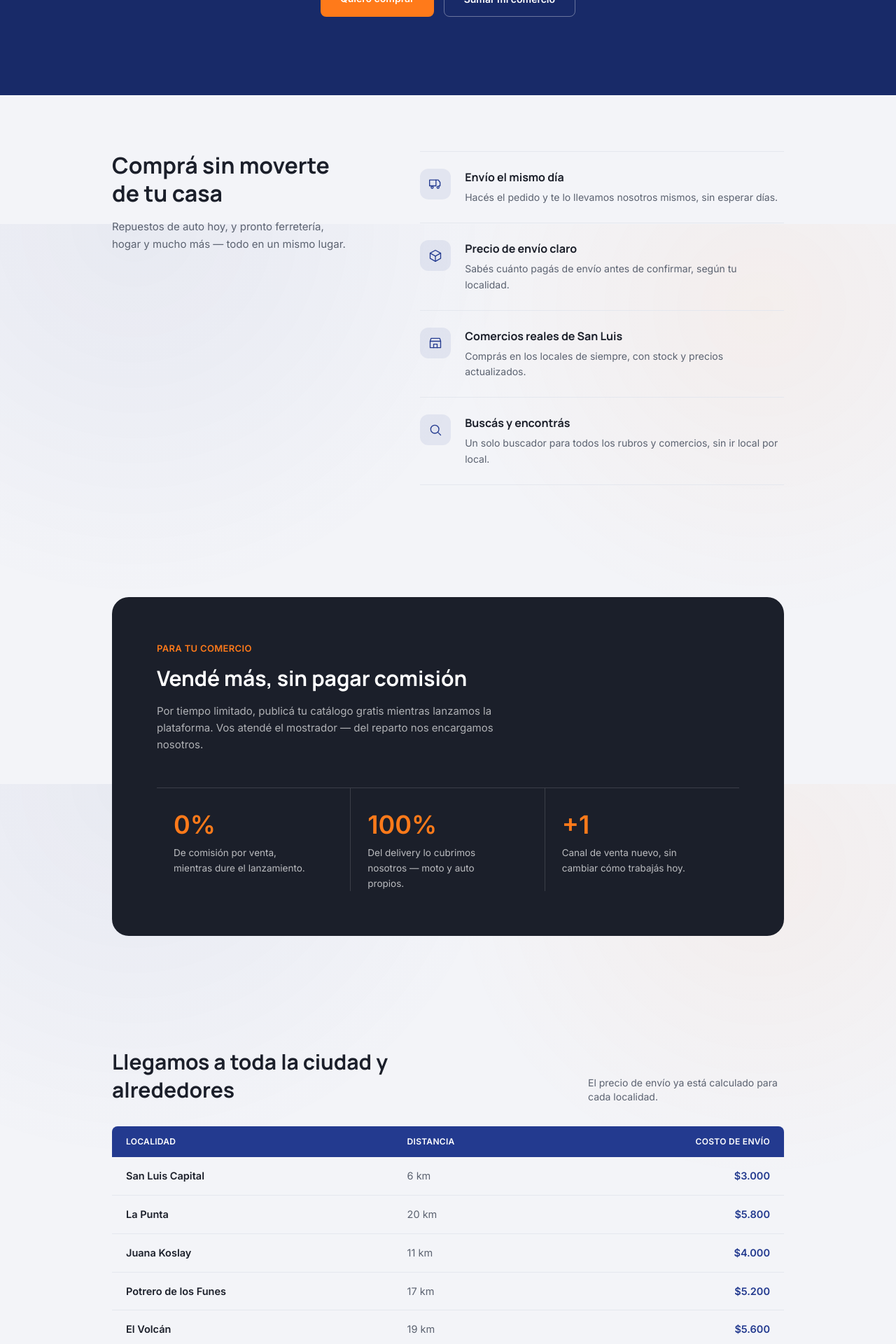
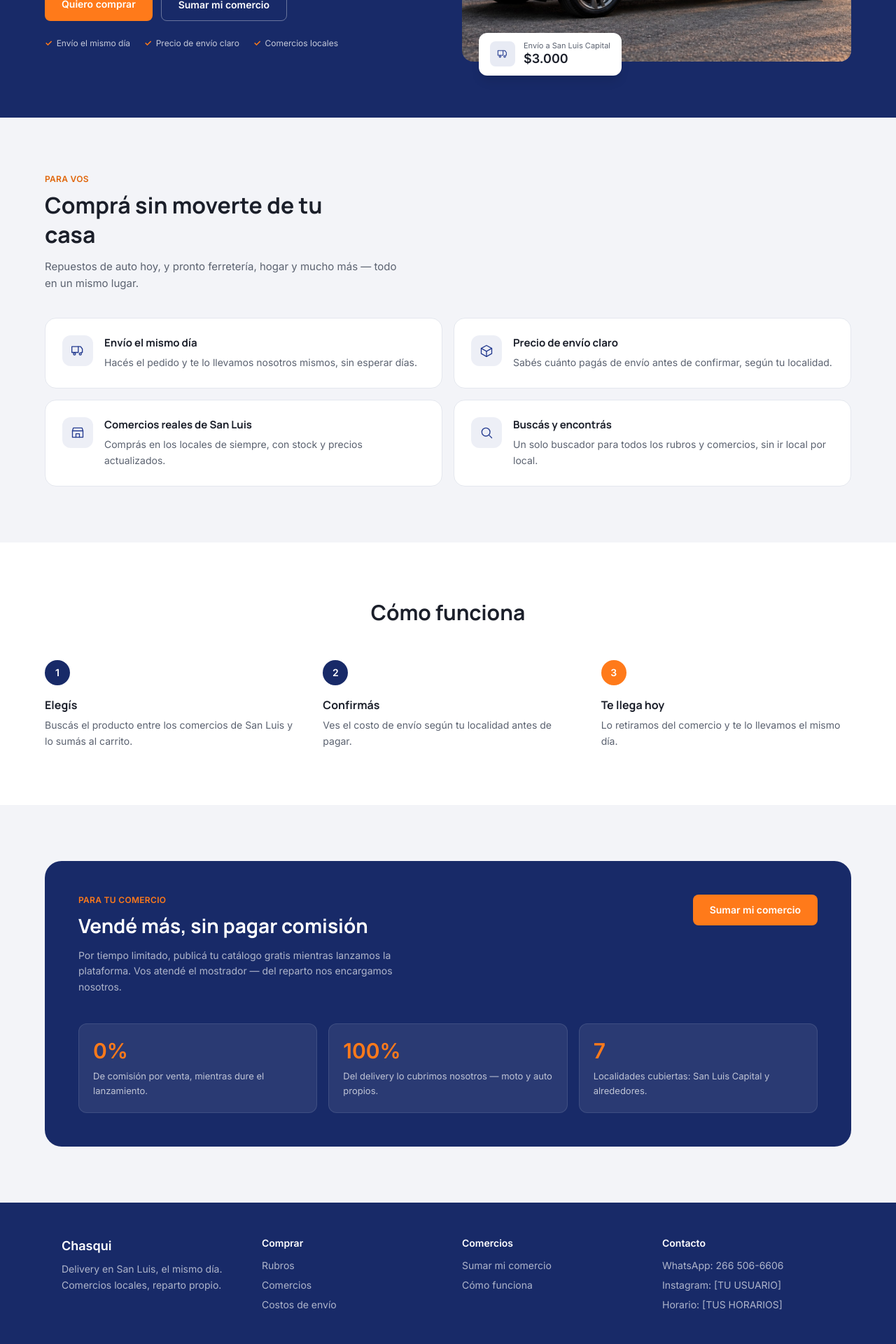
Before and after one commit to alejandroagustinperez-source/DeliverydeNegocios, a Next.js app: page / in a window 1280 px wide. Shown: the part 480-2400 px from the top of the page at 70% size. Built offline with nearby package versions, Linux system fonts and the light colour scheme; no server answers.

Commit message:
Rediseno de home con foto del vehiculo

```diff
--- a/app/layout.tsx
+++ b/app/layout.tsx
@@ -4,6 +4,7 @@ import "./globals.css";
 import { CartProvider } from "@/components/CartProvider";
 import { Header } from "@/components/Header";
 import { CartDrawer } from "@/components/CartDrawer";
+import { Footer } from "@/components/Footer";
 
 const manrope = Manrope({
   variable: "--font-manrope",
@@ -38,9 +39,7 @@ export default function RootLayout({ children }: { children: React.ReactNode })
         <CartProvider>
           <Header />
           {children}
-          <p className="max-w-6xl mx-auto px-6 pb-8 text-xs text-ink-soft text-center">
-            MVP de referencia — rubros, locales, catálogo, horarios y precios son datos de ejemplo.
-          </p>
+          <Footer />
           <CartDrawer />
         </CartProvider>
       </body>
--- a/app/page.tsx
+++ b/app/page.tsx
@@ -1,4 +1,5 @@
 import Link from "next/link";
+import Image from "next/image";
 import { Icon } from "@/components/icons";
 import { zonas, calcularCostoEnvio } from "@/lib/data";
 import { buildWaMeLink } from "@/lib/whatsappLink";
@@ -26,10 +27,28 @@ const beneficiosClientes = [
   },
 ];
 
+const pasos = [
+  {
+    n: 1,
+    titulo: "Elegís",
+    texto: "Buscás el producto entre los comercios de San Luis y lo sumás al carrito.",
+  },
+  {
+    n: 2,
+    titulo: "Confirmás",
+    texto: "Ves el costo de envío según tu localidad antes de pagar.",
+  },
+  {
+    n: 3,
+    titulo: "Te llega hoy",
+    texto: "Lo retiramos del comercio y te lo llevamos el mismo día.",
+  },
+];
+
 const stats = [
   { big: "0%", texto: "De comisión por venta, mientras dure el lanzamiento." },
   { big: "100%", texto: "Del delivery lo cubrimos nosotros — moto y auto propios." },
-  { big: "+1", texto: "Canal de venta nuevo, sin cambiar cómo trabajás hoy." },
+  { big: `${zonas.length}`, texto: "Localidades cubiertas: San Luis Capital y alrededores." },
 ];
 
 export default function HomePage() {
@@ -38,61 +57,101 @@ export default function HomePage() {
     ? buildWaMeLink(contacto, "Hola! Quiero sumar mi comercio a Chasqui.")
     : "#sumate";
 
+  const capital = zonas.find((z) => z.id === "san_luis_capital");
+  const precioCapital = capital ? calcularCostoEnvio(capital.kmReferencia) : null;
+
   return (
     <div>
       {/* Hero */}
-      <div className="bg-brand-blue-dark px-8 py-20 md:py-28">
-        <div className="max-w-3xl mx-auto text-center">
-          <h1 className="text-white font-extrabold text-3xl md:text-5xl leading-tight mb-6">
+      <div className="bg-brand-blue-dark px-6 py-14 md:py-20">
+        <div className="max-w-6xl mx-auto grid md:grid-cols-2 gap-10 items-center">
+          <div>
+            <span className="inline-flex items-center gap-2 bg-white/10 border border-white/25 text-white text-xs font-semibold px-3 py-1.5 rounded-full mb-5">
+              <span className="w-1.5 h-1.5 rounded-full bg-accent" />
+              Delivery propio en San Luis y alrededores
+            </span>
+            <h1 className="text-white font-extrabold text-4xl md:text-5xl leading-tight mb-5">
               Todo San Luis, entregado <span className="text-accent">el mismo día</span>
             </h1>
-          <p className="text-white/70 text-base md:text-lg leading-relaxed max-w-xl mx-auto mb-10">
+            <p className="text-white/70 text-base leading-relaxed mb-7 max-w-md">
               Conectamos a los comercios de la ciudad con la gente que los necesita. Comprás
               desde tu casa, o vendés sin pagar comisión — el reparto lo hacemos nosotros.
             </p>
-          <div className="flex gap-3.5 justify-center flex-wrap">
+            <div className="flex gap-3 flex-wrap mb-6">
               <Link
                 href="/tienda"
-              className="bg-accent hover:bg-accent-dark transition text-white font-bold px-7 py-3.5 rounded-lg text-sm"
+                className="bg-accent hover:bg-accent-dark transition text-white font-bold px-6 py-3 rounded-lg text-sm"
               >
                 Quiero comprar
               </Link>
               <a
                 href="#sumate"
-              className="border border-white/35 text-white font-bold px-7 py-3.5 rounded-lg text-sm"
+                className="border border-white/35 hover:bg-white/10 transition text-white font-bold px-6 py-3 rounded-lg text-sm"
               >
                 Sumar mi comercio
               </a>
             </div>
+            <div className="flex gap-5 flex-wrap text-xs text-white/75">
+              <span className="flex items-center gap-1.5">
+                <span className="text-accent font-bold">✓</span> Envío el mismo día
+              </span>
+              <span className="flex items-center gap-1.5">
+                <span className="text-accent font-bold">✓</span> Precio de envío claro
+              </span>
+              <span className="flex items-center gap-1.5">
+                <span className="text-accent font-bold">✓</span> Comercios locales
+              </span>
             </div>
           </div>
 
-      <main className="max-w-5xl mx-auto">
-        {/* Clientes */}
-        <section className="px-8 py-16 md:py-20">
-          <div className="grid md:grid-cols-[0.85fr_1.15fr] gap-10 md:gap-14">
+          <div className="relative">
+            <div className="relative rounded-2xl overflow-hidden aspect-[4/3]">
+              <Image
+                src="/hero-vehiculo.jpg"
+                alt="Vehículo de Chasqui San Luis"
+                fill
+                className="object-cover"
+                priority
+              />
+            </div>
+            {precioCapital !== null && (
+              <div className="absolute -bottom-5 left-6 bg-white rounded-xl shadow-lg px-4 py-3 flex items-center gap-3">
+                <span className="w-9 h-9 rounded-lg bg-brand-blue/10 flex items-center justify-center shrink-0">
+                  <Icon name="today" className="w-4 h-4 text-brand-blue" />
+                </span>
                 <div>
-              <h2 className="text-2xl md:text-[32px] leading-tight font-bold mb-4 max-w-[340px]">
+                  <p className="text-[11px] text-ink-soft leading-tight">
+                    Envío a San Luis Capital
+                  </p>
+                  <p className="font-extrabold text-ink text-lg leading-tight">
+                    ${precioCapital.toLocaleString("es-AR")}
+                  </p>
+                </div>
+              </div>
+            )}
+          </div>
+        </div>
+      </div>
+
+      {/* Para vos */}
+      <section className="bg-bg px-6 py-16 md:py-20">
+        <div className="max-w-6xl mx-auto">
+          <p className="text-accent-dark font-bold text-xs uppercase tracking-wide mb-2">Para vos</p>
+          <h2 className="text-2xl md:text-[32px] font-bold mb-3 max-w-md">
             Comprá sin moverte de tu casa
           </h2>
-              <p className="text-ink-soft text-[15px] leading-relaxed max-w-[340px]">
-                Repuestos de auto hoy, y pronto ferretería, hogar y mucho más — todo en un
-                mismo lugar.
+          <p className="text-ink-soft text-[15px] leading-relaxed max-w-lg mb-9">
+            Repuestos de auto hoy, y pronto ferretería, hogar y mucho más — todo en un mismo
+            lugar.
           </p>
-            </div>
-            <div className="flex flex-col">
-              {beneficiosClientes.map((b, i) => (
-                <div
-                  key={b.titulo}
-                  className={`flex gap-5 py-6 border-t border-border ${
-                    i === beneficiosClientes.length - 1 ? "border-b" : ""
-                  }`}
-                >
-                  <div className="w-11 h-11 rounded-xl bg-brand-blue/8 flex items-center justify-center shrink-0">
+          <div className="grid sm:grid-cols-2 gap-4">
+            {beneficiosClientes.map((b) => (
+              <div key={b.titulo} className="bg-white border border-border rounded-2xl p-6 flex gap-4">
+                <span className="w-11 h-11 rounded-xl bg-brand-blue/8 flex items-center justify-center shrink-0">
                   <Icon name={b.icon} className="w-5 h-5 text-brand-blue" />
-                  </div>
+                </span>
                 <div>
-                    <h3 className="font-bold text-base mb-1.5">{b.titulo}</h3>
+                  <h3 className="font-bold text-[15px] mb-1.5">{b.titulo}</h3>
                   <p className="text-ink-soft text-sm leading-relaxed">{b.texto}</p>
                 </div>
               </div>
@@ -101,107 +160,65 @@ export default function HomePage() {
         </div>
       </section>
 
-        {/* Comercios */}
-        <section className="px-8 py-16 md:py-20" id="sumate">
-          <div className="bg-ink rounded-3xl p-8 md:p-16 text-white">
-            <div className="max-w-lg mb-12">
-              <p className="text-accent font-bold text-[13px] uppercase tracking-wide mb-3.5">
-                Para tu comercio
-              </p>
-              <h2 className="text-white text-2xl md:text-[30px] leading-tight font-bold mb-4">
-                Vendé más, sin pagar comisión
-              </h2>
-              <p className="text-white/65 text-[15px] leading-relaxed">
-                Por tiempo limitado, publicá tu catálogo gratis mientras lanzamos la
-                plataforma. Vos atendé el mostrador — del reparto nos encargamos nosotros.
-              </p>
-            </div>
-            <div className="grid md:grid-cols-3 border-t border-white/14">
-              {stats.map((s, i) => (
-                <div
-                  key={s.big}
-                  className={`pt-8 px-2 md:px-6 ${
-                    i < stats.length - 1 ? "md:border-r border-white/14" : ""
-                  } ${i > 0 ? "border-t md:border-t-0 border-white/14" : ""}`}
+      {/* Cómo funciona */}
+      <section id="como-funciona" className="bg-white px-6 py-16 md:py-20">
+        <div className="max-w-6xl mx-auto text-center">
+          <h2 className="text-2xl md:text-[30px] font-bold mb-12">Cómo funciona</h2>
+          <div className="grid md:grid-cols-3 gap-10 text-left">
+            {pasos.map((p) => (
+              <div key={p.n}>
+                <span
+                  className={`w-9 h-9 rounded-full flex items-center justify-center font-extrabold text-white text-sm mb-4 ${
+                    p.n === 3 ? "bg-accent" : "bg-brand-blue-dark"
+                  }`}
                 >
-                  <div className="font-extrabold text-4xl text-accent mb-2.5">{s.big}</div>
-                  <p className="text-white/70 text-[13.5px] leading-relaxed max-w-[200px]">
-                    {s.texto}
-                  </p>
+                  {p.n}
+                </span>
+                <h3 className="font-bold text-base mb-1.5">{p.titulo}</h3>
+                <p className="text-ink-soft text-sm leading-relaxed">{p.texto}</p>
               </div>
             ))}
           </div>
         </div>
       </section>
 
-        {/* Zonas */}
-        <section className="px-8 py-16 md:py-20">
-          <div className="flex justify-between items-end gap-5 flex-wrap mb-8">
-            <h2 className="text-2xl md:text-[30px] font-bold max-w-[420px]">
-              Llegamos a toda la ciudad y alrededores
+      {/* Para tu comercio */}
+      <section className="bg-bg px-6 py-16 md:py-20" id="sumate">
+        <div className="max-w-6xl mx-auto">
+          <div className="bg-brand-blue-dark rounded-3xl p-8 md:p-12">
+            <div className="flex flex-col md:flex-row md:items-start md:justify-between gap-6 mb-10">
+              <div className="max-w-lg">
+                <p className="text-accent font-bold text-xs uppercase tracking-wide mb-2.5">
+                  Para tu comercio
+                </p>
+                <h2 className="text-white text-2xl md:text-[28px] font-bold mb-3">
+                  Vendé más, sin pagar comisión
                 </h2>
-            <p className="text-ink-soft text-sm max-w-[280px]">
-              El precio de envío ya está calculado para cada localidad.
+                <p className="text-white/65 text-sm leading-relaxed">
+                  Por tiempo limitado, publicá tu catálogo gratis mientras lanzamos la
+                  plataforma. Vos atendé el mostrador — del reparto nos encargamos nosotros.
                 </p>
               </div>
-          <div className="overflow-x-auto">
-            <table className="w-full border-collapse text-[14.5px] min-w-[480px]">
-              <thead>
-                <tr>
-                  <th className="bg-brand-blue text-white text-left px-5 py-3.5 font-bold text-xs uppercase tracking-wide rounded-tl-lg">
-                    Localidad
-                  </th>
-                  <th className="bg-brand-blue text-white text-left px-5 py-3.5 font-bold text-xs uppercase tracking-wide">
-                    Distancia
-                  </th>
-                  <th className="bg-brand-blue text-white text-right px-5 py-3.5 font-bold text-xs uppercase tracking-wide rounded-tr-lg">
-                    Costo de envío
-                  </th>
-                </tr>
-              </thead>
-              <tbody>
-                {zonas.map((z, i) => (
-                  <tr key={z.id} className={i % 2 === 1 ? "bg-bg" : ""}>
-                    <td className="px-5 py-4 border-b border-border font-bold">{z.nombre}</td>
-                    <td className="px-5 py-4 border-b border-border text-ink-soft">
-                      {z.kmReferencia} km
-                    </td>
-                    <td className="px-5 py-4 border-b border-border text-right font-extrabold text-brand-blue">
-                      ${calcularCostoEnvio(z.kmReferencia).toLocaleString("es-AR")}
-                    </td>
-                  </tr>
-                ))}
-              </tbody>
-            </table>
-          </div>
-        </section>
-      </main>
-
-      {/* CTA final */}
-      <div className="bg-gradient-to-br from-brand-blue to-brand-blue-dark px-8 py-16 md:py-20 text-center">
-        <h2 className="text-white text-2xl md:text-[28px] font-bold mb-3.5">
-          ¿Listo para empezar?
-        </h2>
-        <p className="text-white/72 text-[15px] mb-8">
-          Comprá ahora mismo, o contanos sobre tu comercio.
-        </p>
-        <div className="flex gap-3.5 justify-center flex-wrap">
-          <Link
-            href="/tienda"
-            className="bg-accent hover:bg-accent-dark transition text-white font-bold px-7 py-3.5 rounded-lg text-sm"
-          >
-            Ir a comprar
-          </Link>
               <a
                 href={linkWhatsapp}
                 target="_blank"
                 rel="noopener noreferrer"
-            className="border border-white/35 text-white font-bold px-7 py-3.5 rounded-lg text-sm"
+                className="bg-accent hover:bg-accent-dark transition text-white font-bold px-6 py-3 rounded-lg text-sm whitespace-nowrap self-start"
               >
-            Hablar por WhatsApp
+                Sumar mi comercio
               </a>
+            </div>
+            <div className="grid md:grid-cols-3 gap-4">
+              {stats.map((s) => (
+                <div key={s.big} className="bg-white/8 border border-white/10 rounded-xl p-5">
+                  <div className="font-extrabold text-3xl text-accent mb-2">{s.big}</div>
+                  <p className="text-white/70 text-[13px] leading-relaxed">{s.texto}</p>
+                </div>
+              ))}
             </div>
           </div>
         </div>
+      </section>
+    </div>
   );
 }
--- /dev/null
+++ b/components/Footer.tsx
@@ -0,0 +1,78 @@
+import Link from "next/link";
+import { buildWaMeLink } from "@/lib/whatsappLink";
+
+export function Footer() {
+  const contacto = process.env.NEXT_PUBLIC_WHATSAPP_CONTACTO;
+  const linkWhatsapp = contacto
+    ? buildWaMeLink(contacto, "Hola! Tengo una consulta sobre Chasqui.")
+    : "#";
+
+  return (
+    <footer className="bg-brand-blue-dark text-white">
+      <div className="max-w-6xl mx-auto px-6 py-12 grid sm:grid-cols-2 md:grid-cols-4 gap-10">
+        <div>
+          <p className="font-extrabold text-lg mb-2">Chasqui</p>
+          <p className="text-white/65 text-sm leading-relaxed">
+            Delivery en San Luis, el mismo día. Comercios locales, reparto propio.
+          </p>
+        </div>
+
+        <div>
+          <p className="font-bold text-sm mb-3">Comprar</p>
+          <ul className="flex flex-col gap-2 text-sm text-white/65">
+            <li>
+              <Link href="/tienda" className="hover:text-white transition">
+                Rubros
+              </Link>
+            </li>
+            <li>
+              <Link href="/tienda" className="hover:text-white transition">
+                Comercios
+              </Link>
+            </li>
+            <li>
+              <Link href="/#sumate" className="hover:text-white transition">
+                Costos de envío
+              </Link>
+            </li>
+          </ul>
+        </div>
+
+        <div>
+          <p className="font-bold text-sm mb-3">Comercios</p>
+          <ul className="flex flex-col gap-2 text-sm text-white/65">
+            <li>
+              <Link href="/#sumate" className="hover:text-white transition">
+                Sumar mi comercio
+              </Link>
+            </li>
+            <li>
+              <Link href="/#como-funciona" className="hover:text-white transition">
+                Cómo funciona
+              </Link>
+            </li>
+          </ul>
+        </div>
+
+        <div>
+          <p className="font-bold text-sm mb-3">Contacto</p>
+          <ul className="flex flex-col gap-2 text-sm text-white/65">
+            <li>
+              <a href={linkWhatsapp} target="_blank" rel="noopener noreferrer" className="hover:text-white transition">
+                WhatsApp: 266 506-6606
+              </a>
+            </li>
+            <li>Instagram: [TU USUARIO]</li>
+            <li>Horario: [TUS HORARIOS]</li>
+          </ul>
+        </div>
+      </div>
+
+      <div className="border-t border-white/10">
+        <div className="max-w-6xl mx-auto px-6 py-4 text-xs text-white/50">
+          © 2026 Chasqui · San Luis, Argentina
+        </div>
+      </div>
+    </footer>
+  );
+}
```
Also changed, not shown: public/hero-vehiculo.jpg (added). Lines whose indentation alone changed are shown as unchanged.
